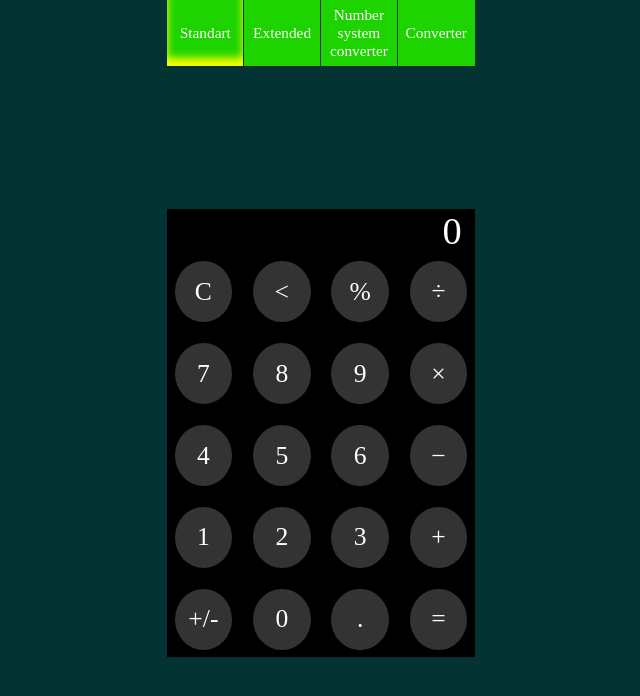
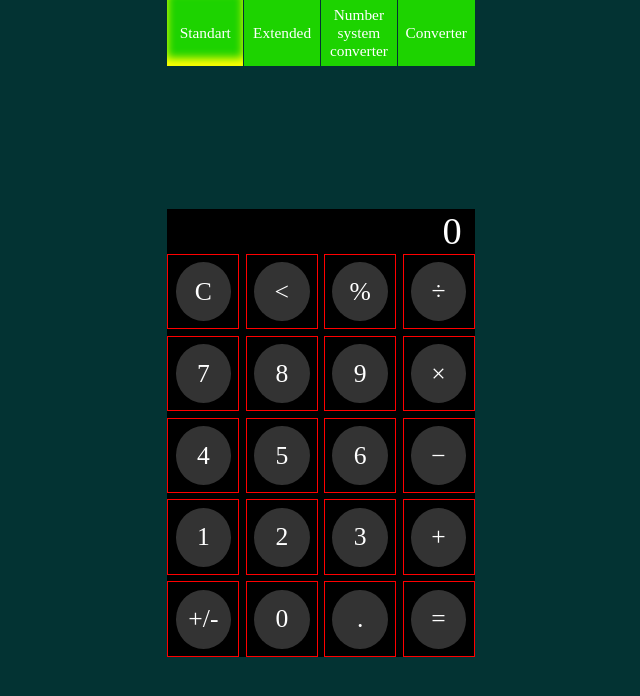
Before and after one commit to Falsin/Falsin.github.io, a plain HTML site: page index.html in a window 1280 px wide. Shown: the whole page, without its empty margins (319-959 px from the left). Drawn offline with Linux system fonts and the light colour scheme.

Commit message:
Added red border

```diff
--- a/style.less
+++ b/style.less
@@ -151,7 +151,7 @@ form input {
 	cursor: pointer;
 	position: relative;
 	box-sizing: border-box;
-	//border: solid red 1px;
+	border: solid red 1px;
 }
 
 
```
Also changed, not shown: style.css.
